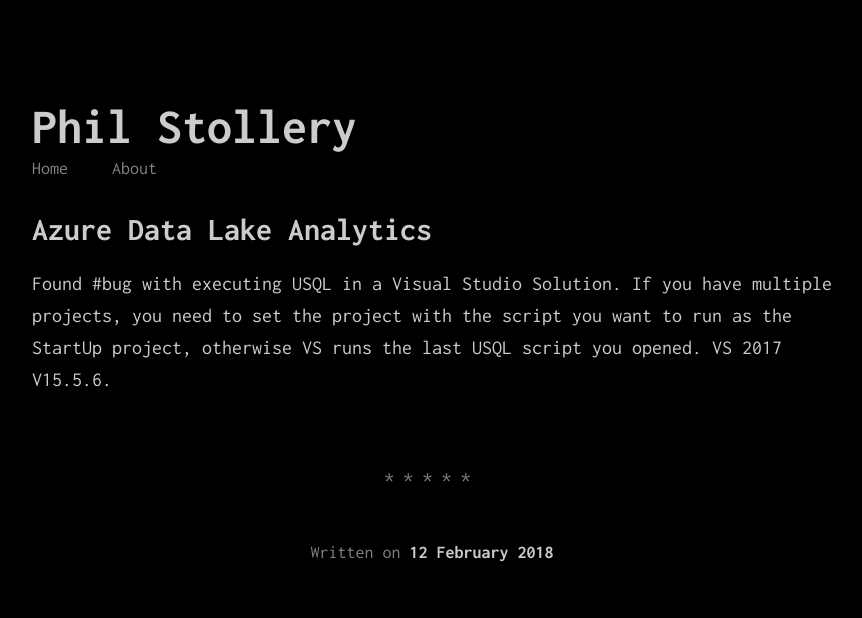
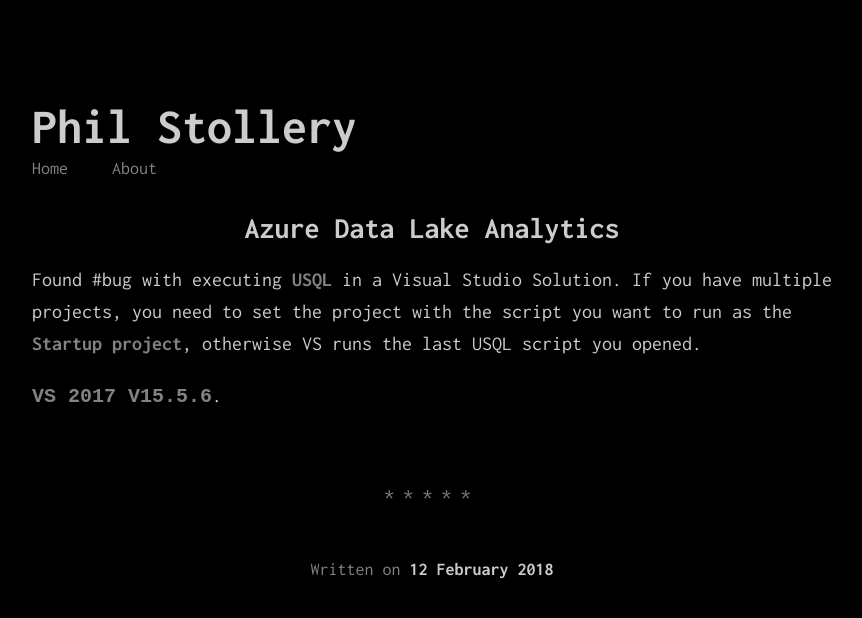
Before and after one commit to PhilStollery/philstollery.github.io, a Jekyll site: the page built from _posts/2018-02-12-azure-data-lake.md, in a window 1280 px wide. Shown: the top 618 px of the page, without its empty margins (208-1070 px from the left). Built offline with Jekyll 4.4.1, drawn with Linux system fonts in a browser that asks for light colours; part of the change alters nothing that is shown.

```diff
--- a/_posts/2018-02-12-azure-data-lake.md
+++ b/_posts/2018-02-12-azure-data-lake.md
@@ -1,9 +1,10 @@
 ---
 layout: post
-microblog: true
+title: "Azure Data Lake Analytics"
+microblog: false
 date: 2018-02-12 16:02 -0000
 guid: http://philstollery.micro.blog/2018/02/12/azure-data-lake.html
 ---
-# Azure Data Lake Analytics
+Found #bug with executing [USQL](https://msdn.microsoft.com/en-us/azure/data-lake-analytics/u-sql/u-sql-language-reference) in a Visual Studio Solution. If you have multiple projects, you need to set the project with the script you want to run as the [Startup project](https://msdn.microsoft.com/en-us/library/a1awth7y.aspx), otherwise VS runs the last USQL script you opened.
 
-Found #bug with executing USQL in a Visual Studio Solution. If you have multiple projects, you need to set the project with the script you want to run as the StartUp project, otherwise VS runs the last USQL script you opened. VS 2017 V15.5.6.
+[`VS 2017 V15.5.6`](https://aka.ms/upgradevs2017).
```
